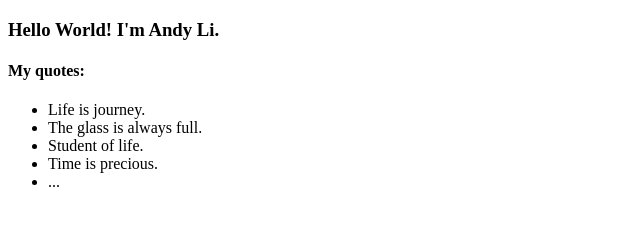
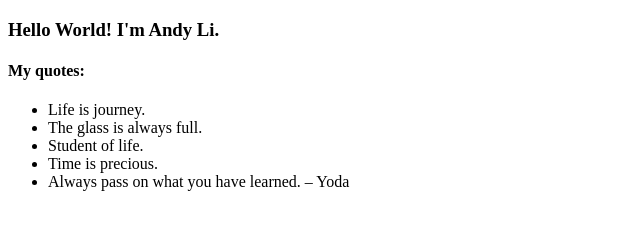
Before and after one commit to iliandy/iliandy.github.io, a plain HTML site: page index.html in a window 1280 px wide. Shown: the whole page, without its empty margins (0-640 px from the left). Drawn offline with Linux system fonts and the light colour scheme.

Commit message:
19 Jul quote

```diff
--- a/index.html
+++ b/index.html
@@ -12,7 +12,7 @@
       <li>The glass is always full.</li>
       <li>Student of life.</li>
       <li>Time is precious.</li>
-      <li>...</li>
+      <li>Always pass on what you have learned. – Yoda</li>
     </ul>
 
   </body>
```
